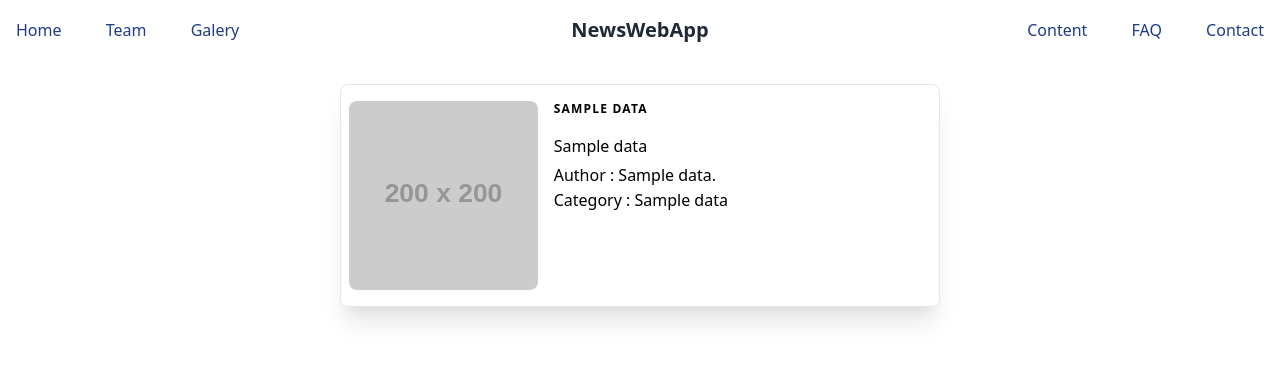
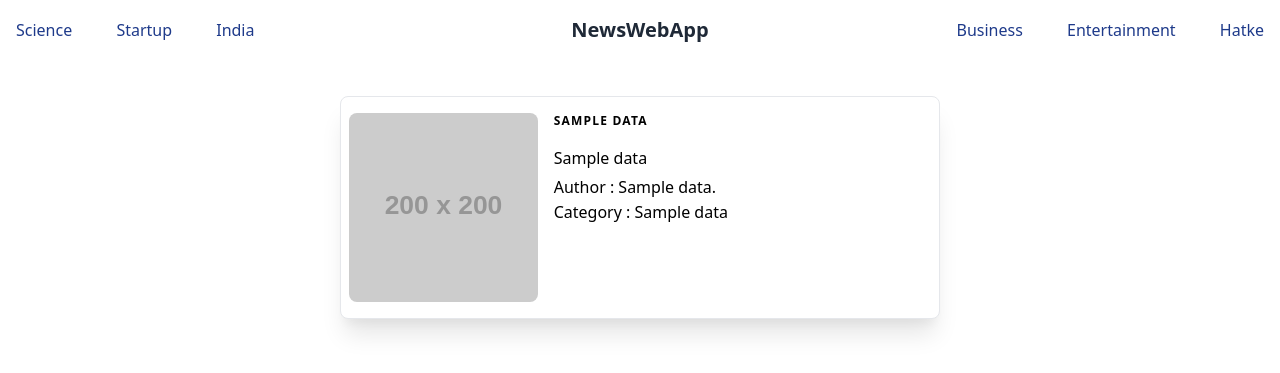
Before and after one commit to mehboob-dev/NewsWebApp, a Flask app: template templates/index.html in a window 1280 px wide. Shown: the top 373 px of the page. Run offline with Flask 2, Linux system fonts and the light colour scheme; the template is opened without the code that fills it: most values are stand-ins (such as "Sample title", 1, 10 or a date in 2020); grey boxes labelled with a size stand in for pictures from a placeholder-image service; some libraries are stand-ins or nearby versions.

Commit message:
Fixed Header Position, Added Categories

```diff
--- a/app.py
+++ b/app.py
@@ -1,18 +1,25 @@
-from flask import Flask, render_template, url_for, redirect
+from flask import Flask, render_template, url_for, redirect, request
 
 import db
 
 app = Flask(__name__)
+data = ""
 
 @app.route('/')
 def home():
-    return redirect(url_for("news"))
+    global data
+    return render_template("index.html", datas = data)
     # return 'News API is UP!<br><br>A part of <a href="https://t.me/sjprojects">Sj Projects</a>'
 
 @app.route('/news')
 def news():
-    data = db.readsheet()[0].to_records()
-    return render_template("index.html", datas = data)
+    global data
+    data = db.readsheet()[0]
+    reqcat = request.args.get("cat")
+    if not reqcat == None:
+        data = data.loc[data["Category"]==reqcat]
+    data = data.to_records()
+    return redirect(url_for("home"))
 
 if __name__ == '__main__':
     app.debug = True
--- a/templates/index.html
+++ b/templates/index.html
@@ -11,7 +11,7 @@
 
 <body>
 
-  <nav class="flex bg-white flex-wrap items-center justify-between p-4">
+  <nav class="flex bg-white flex-wrap items-center justify-between p-4 fixed w-full">
     <div class="lg:order-2 w-auto lg:w-1/5 lg:text-center">
       <a class="text-xl text-gray-800 font-semibold font-heading" href="/news">
         NewsWebApp
@@ -30,31 +30,31 @@
       </button>
     </div>
     <div id="nav-content1" class="navbar-menu hidden lg:order-1 lg:block w-full lg:w-2/5">
-      <a class="block lg:inline-block mt-4 lg:mt-0 mr-10 text-blue-900 hover:text-indigo-600" href="#">
-        Home
+      <a class="block lg:inline-block mt-4 lg:mt-0 mr-10 text-blue-900 hover:text-indigo-600" href="/news?cat=science">
+        Science
       </a>
-      <a class="block lg:inline-block mt-4 lg:mt-0 mr-10 text-blue-900 hover:text-indigo-600" href="#">
-        Team
+      <a class="block lg:inline-block mt-4 lg:mt-0 mr-10 text-blue-900 hover:text-indigo-600" href="/news?cat=startup">
+        Startup
       </a>
-      <a class="block lg:inline-block mt-4 lg:mt-0 text-blue-900 hover:text-indigo-600" href="#">
-        Galery
+      <a class="block lg:inline-block mt-4 lg:mt-0 text-blue-900 hover:text-indigo-600" href="/news?cat=india">
+        India
       </a>
     </div>
     <div id="nav-content2" class="navbar-menu hidden lg:order-3 lg:block w-full lg:w-2/5 lg:text-right">
-      <a class="block lg:inline-block mt-4 lg:mt-0 mr-10 text-blue-900 hover:text-indigo-600" href="#">
-        Content
+      <a class="block lg:inline-block mt-4 lg:mt-0 mr-10 text-blue-900 hover:text-indigo-600" href="/news?cat=business">
+        Business
       </a>
-      <a class="block lg:inline-block mt-4 lg:mt-0 mr-10 text-blue-900 hover:text-indigo-600" href="#">
-        FAQ
+      <a class="block lg:inline-block mt-4 lg:mt-0 mr-10 text-blue-900 hover:text-indigo-600" href="/news?cat=entertainment">
+        Entertainment
       </a>
-      <a class="block lg:inline-block mt-4 lg:mt-0 text-blue-900 hover:text-indigo-600" href="#">
-        Contact
+      <a class="block lg:inline-block mt-4 lg:mt-0 text-blue-900 hover:text-indigo-600" href="/news?cat=hatke">
+        Hatke
       </a>
     </div>
   </nav>
 
 
-
+<br><br><br>
   <!-- <div class="flex bg-indigo-200 justify-center">
         <div class="grid grid-cols-2 gap-4">
 
@@ -147,6 +147,7 @@
   </div>
   {% endfor %}
 
+
   <script>
     //Javascript to toggle the menu
     document.getElementById('nav-toggle').onclick = function () {
```
